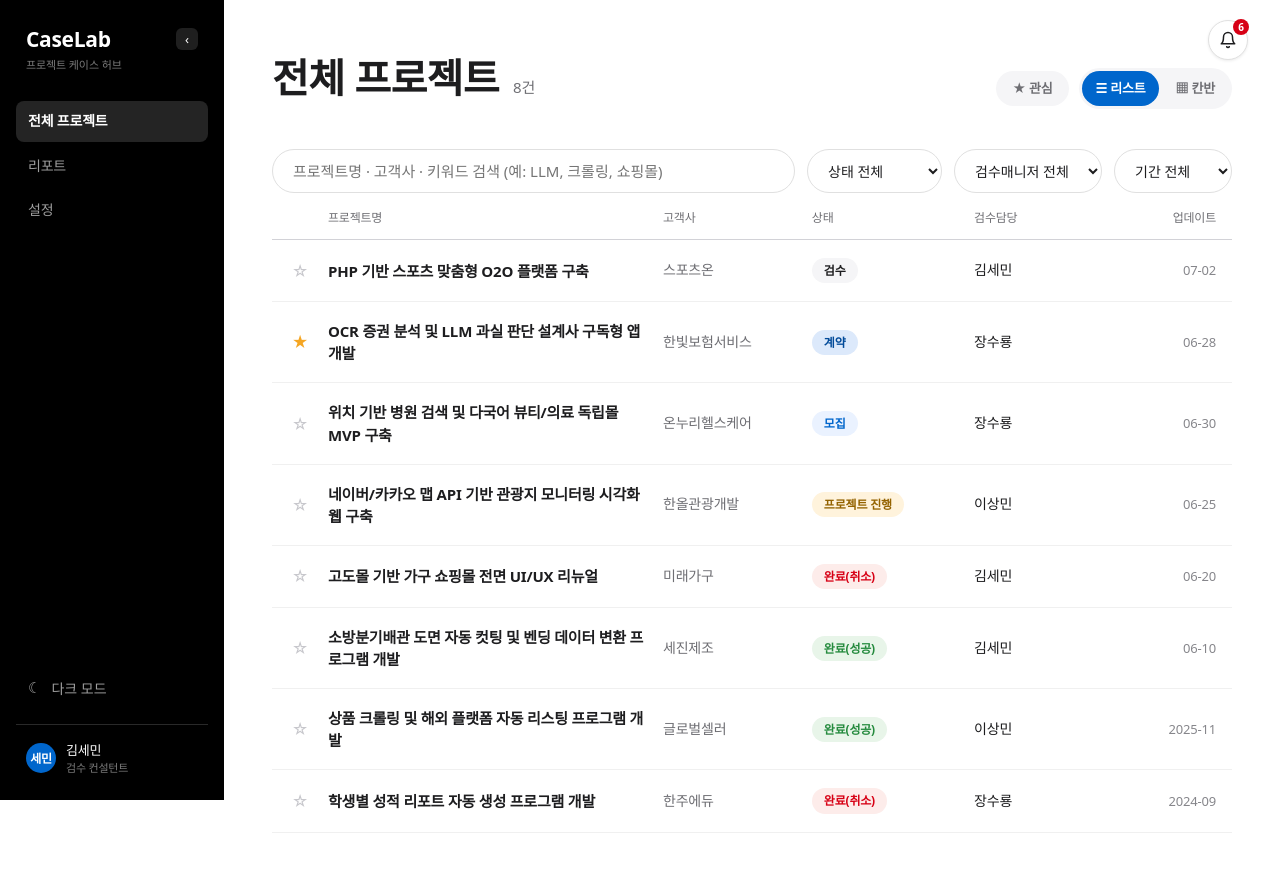
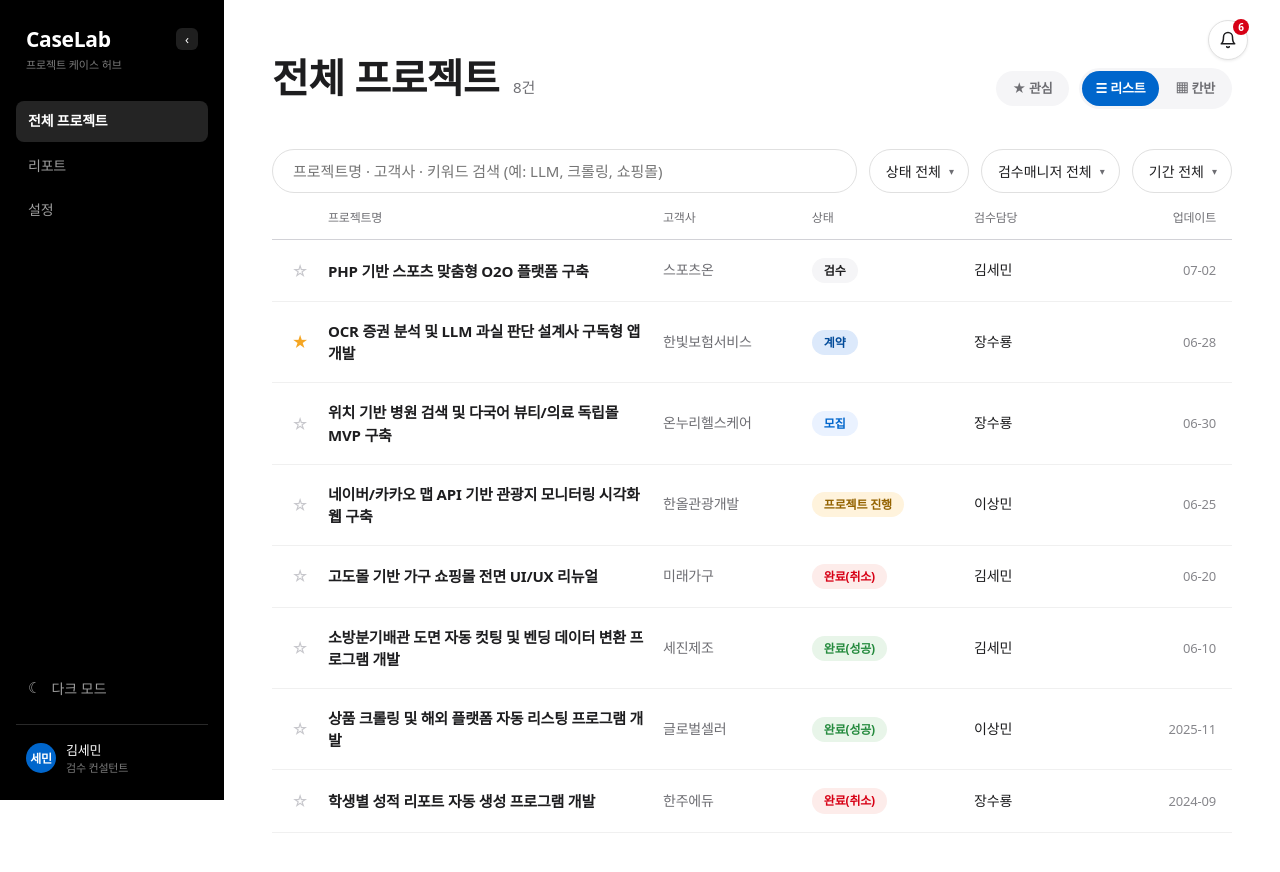
Before and after one commit to chyon8/caselab, a Next.js app: page / in a window 1280 px wide. Shown: the top 872 px of the page. Built offline with nearby package versions, Linux system fonts and the light colour scheme.

Commit message:
docs: 데이터 연동 설계서 최종 검토 반영 (삭제 추적·변경 이력·복합 커서 등 10건)

```diff
--- /dev/null
+++ b/src/components/Select.module.css
@@ -0,0 +1,86 @@
+.wrap {
+  position: relative;
+  flex-shrink: 0;
+}
+
+.trigger {
+  height: 44px;
+  display: inline-flex;
+  align-items: center;
+  gap: 8px;
+  padding: 0 14px 0 16px;
+  border: 1px solid var(--input-border);
+  border-radius: var(--rounded-pill);
+  background: var(--input-bg);
+  color: var(--page-text);
+  font-size: 14px;
+  font-family: inherit;
+  cursor: pointer;
+  white-space: nowrap;
+  transition: border-color 0.12s;
+}
+
+.trigger:hover {
+  border-color: var(--color-rule);
+}
+
+.trigger.open {
+  border-color: var(--color-primary);
+}
+
+.chevron {
+  font-size: 10px;
+  line-height: 1;
+  color: var(--text-muted);
+  transition: transform 0.15s;
+}
+
+.chevron.open {
+  transform: rotate(180deg);
+}
+
+.menu {
+  position: absolute;
+  top: calc(100% + 6px);
+  left: 0;
+  min-width: 100%;
+  background: var(--card-bg);
+  border: 1px solid var(--card-border);
+  border-radius: var(--rounded-md);
+  box-shadow: 0 8px 24px rgba(0, 0, 0, 0.12);
+  padding: 6px;
+  z-index: 40;
+  white-space: nowrap;
+}
+
+.option {
+  display: flex;
+  align-items: center;
+  justify-content: space-between;
+  gap: 24px;
+  width: 100%;
+  padding: 9px 12px;
+  border: none;
+  background: none;
+  font-family: inherit;
+  font-size: 14px;
+  color: var(--page-text);
+  cursor: pointer;
+  border-radius: var(--rounded-sm);
+  text-align: left;
+}
+
+.option:hover {
+  background: var(--row-hover);
+}
+
+.option.selected {
+  color: var(--color-primary);
+  font-weight: 600;
+}
+
+.check {
+  font-size: 12px;
+  color: var(--color-primary);
+  flex-shrink: 0;
+}
--- /dev/null
+++ b/src/components/Select.tsx
@@ -0,0 +1,79 @@
+"use client";
+
+import { useEffect, useRef, useState } from "react";
+import styles from "./Select.module.css";
+
+export interface SelectOption {
+  value: string;
+  label: string;
+}
+
+export default function Select({
+  value,
+  options,
+  onChange,
+  ariaLabel,
+}: {
+  value: string;
+  options: SelectOption[];
+  onChange: (value: string) => void;
+  ariaLabel?: string;
+}) {
+  const [open, setOpen] = useState(false);
+  const wrapRef = useRef<HTMLDivElement>(null);
+  const selected = options.find((o) => o.value === value);
+
+  useEffect(() => {
+    if (!open) return;
+    const onDown = (e: MouseEvent) => {
+      if (wrapRef.current && !wrapRef.current.contains(e.target as Node)) {
+        setOpen(false);
+      }
+    };
+    const onKey = (e: KeyboardEvent) => {
+      if (e.key === "Escape") setOpen(false);
+    };
+    document.addEventListener("mousedown", onDown);
+    document.addEventListener("keydown", onKey);
+    return () => {
+      document.removeEventListener("mousedown", onDown);
+      document.removeEventListener("keydown", onKey);
+    };
+  }, [open]);
+
+  return (
+    <div className={styles.wrap} ref={wrapRef}>
+      <button
+        type="button"
+        className={`${styles.trigger} ${open ? styles.open : ""}`}
+        onClick={() => setOpen((v) => !v)}
+        aria-haspopup="listbox"
+        aria-expanded={open}
+        aria-label={ariaLabel}
+      >
+        <span>{selected?.label ?? ""}</span>
+        <span className={`${styles.chevron} ${open ? styles.open : ""}`}>▾</span>
+      </button>
+      {open && (
+        <div className={styles.menu} role="listbox">
+          {options.map((o) => (
+            <button
+              key={o.value}
+              type="button"
+              role="option"
+              aria-selected={o.value === value}
+              className={`${styles.option} ${o.value === value ? styles.selected : ""}`}
+              onClick={() => {
+                onChange(o.value);
+                setOpen(false);
+              }}
+            >
+              <span>{o.label}</span>
+              {o.value === value && <span className={styles.check}>✓</span>}
+            </button>
+          ))}
+        </div>
+      )}
+    </div>
+  );
+}
--- a/src/features/projects/ProjectList.module.css
+++ b/src/features/projects/ProjectList.module.css
@@ -113,17 +113,6 @@
   color: var(--page-text);
   background: var(--input-bg);
   box-sizing: border-box;
-}
-
-.select {
-  height: 44px;
-  padding: 0 16px;
-  border: 1px solid var(--input-border);
-  border-radius: var(--rounded-pill);
-  font-size: 14px;
-  font-family: inherit;
-  color: var(--page-text);
-  background: var(--input-bg);
 }
 
 /* ===== 리스트 뷰 ===== */
--- a/src/features/projects/ProjectList.tsx
+++ b/src/features/projects/ProjectList.tsx
@@ -2,9 +2,34 @@
 
 import { useRouter } from "next/navigation";
 import { useState } from "react";
+import Select from "@/components/Select";
 import type { Project } from "@/data/types";
 import { onActivate } from "@/lib/a11y";
 import { useApp } from "@/state/AppContext";
+
+const STATUS_OPTIONS = [
+  { value: "전체", label: "상태 전체" },
+  { value: "검수", label: "검수" },
+  { value: "모집", label: "모집" },
+  { value: "계약", label: "계약" },
+  { value: "진행", label: "프로젝트 진행" },
+  { value: "완료(성공)", label: "완료(성공)" },
+  { value: "완료(취소)", label: "완료(취소)" },
+];
+
+const MANAGER_OPTIONS = [
+  { value: "전체", label: "검수매니저 전체" },
+  { value: "김세민", label: "김세민" },
+  { value: "장수룡", label: "장수룡" },
+  { value: "이상민", label: "이상민" },
+];
+
+const PERIOD_OPTIONS = [
+  { value: "전체", label: "기간 전체" },
+  { value: "오늘", label: "오늘" },
+  { value: "1주일", label: "최근 1주일" },
+  { value: "1개월", label: "최근 1개월" },
+];
 import st from "./status.module.css";
 import { KANBAN_STATUSES, STATUS_KEY, statusLabel } from "./status";
 import styles from "./ProjectList.module.css";
@@ -110,39 +135,24 @@ export default function ProjectList({ projects }: { projects: Project[] }) {
             onChange={(e) => setQuery(e.target.value)}
             placeholder="프로젝트명 · 고객사 · 키워드 검색 (예: LLM, 크롤링, 쇼핑몰)"
           />
-          <select
-            className={styles.select}
+          <Select
             value={statusFilter}
-            onChange={(e) => setStatusFilter(e.target.value)}
-          >
-            <option value="전체">상태 전체</option>
-            <option value="검수">검수</option>
-            <option value="모집">모집</option>
-            <option value="계약">계약</option>
-            <option value="진행">프로젝트 진행</option>
-            <option value="완료(성공)">완료(성공)</option>
-            <option value="완료(취소)">완료(취소)</option>
-          </select>
-          <select
-            className={styles.select}
+            options={STATUS_OPTIONS}
+            onChange={setStatusFilter}
+            ariaLabel="상태 필터"
+          />
+          <Select
             value={managerFilter}
-            onChange={(e) => setManagerFilter(e.target.value)}
-          >
-            <option value="전체">검수매니저 전체</option>
-            <option value="김세민">김세민</option>
-            <option value="장수룡">장수룡</option>
-            <option value="이상민">이상민</option>
-          </select>
-          <select
-            className={styles.select}
+            options={MANAGER_OPTIONS}
+            onChange={setManagerFilter}
+            ariaLabel="검수매니저 필터"
+          />
+          <Select
             value={periodFilter}
-            onChange={(e) => setPeriodFilter(e.target.value)}
-          >
-            <option value="전체">기간 전체</option>
-            <option value="오늘">오늘</option>
-            <option value="1주일">최근 1주일</option>
-            <option value="1개월">최근 1개월</option>
-          </select>
+            options={PERIOD_OPTIONS}
+            onChange={setPeriodFilter}
+            ariaLabel="기간 필터"
+          />
         </div>
 
         {viewMode === "list" && (
```
Also changed, not shown: 1 other file (tests, documents, lock files or other folders).
